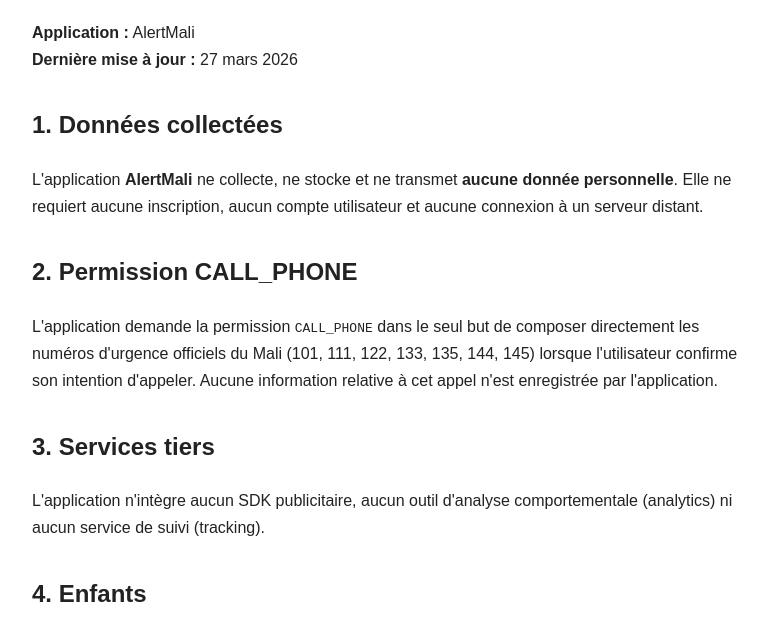
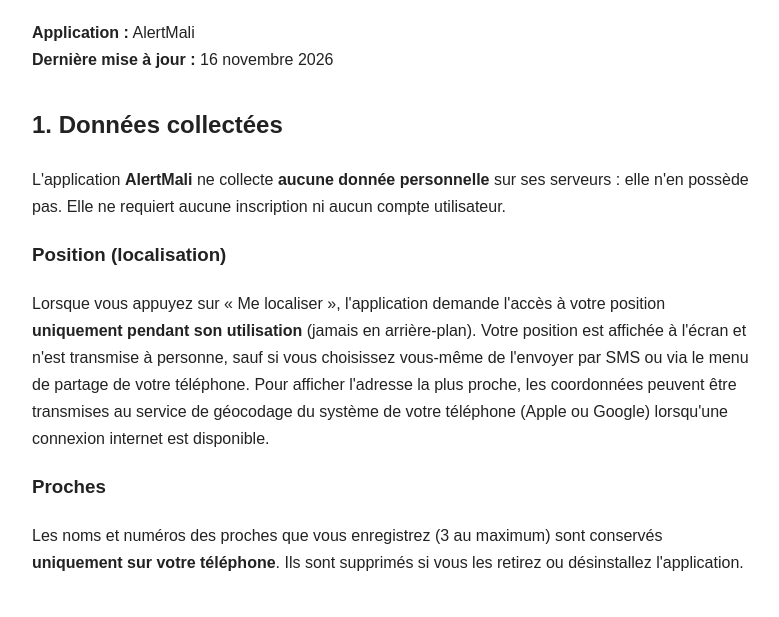
Before and after one commit to ibkdev1/numeros-urgence-mali-privacy, a plain HTML site: page index.html in a window 1280 px wide. Shown: the part 97-714 px from the top of the page, without its empty margins (248-1027 px from the left). Drawn offline with Linux system fonts and the light colour scheme.

Commit message:
Update privacy policy for AlertMali 1.1.0 (location, contacts)

```diff
--- a/index.html
+++ b/index.html
@@ -13,13 +13,30 @@
 <body>
   <h1>Politique de Confidentialité</h1>
   <p><strong>Application :</strong> AlertMali<br/>
-     <strong>Dernière mise à jour :</strong> 27 mars 2026</p>
+     <strong>Dernière mise à jour :</strong> 16 novembre 2026</p>
 
   <h2>1. Données collectées</h2>
   <p>
-    L'application <strong>AlertMali</strong> ne collecte, ne stocke et ne transmet
-    <strong>aucune donnée personnelle</strong>. Elle ne requiert aucune inscription, aucun compte
-    utilisateur et aucune connexion à un serveur distant.
+    L'application <strong>AlertMali</strong> ne collecte <strong>aucune donnée personnelle</strong>
+    sur ses serveurs : elle n'en possède pas. Elle ne requiert aucune inscription ni aucun compte
+    utilisateur.
+  </p>
+
+  <h3>Position (localisation)</h3>
+  <p>
+    Lorsque vous appuyez sur « Me localiser », l'application demande l'accès à votre position
+    <strong>uniquement pendant son utilisation</strong> (jamais en arrière-plan). Votre position
+    est affichée à l'écran et n'est transmise à personne, sauf si vous choisissez vous-même de
+    l'envoyer par SMS ou via le menu de partage de votre téléphone. Pour afficher l'adresse la plus
+    proche, les coordonnées peuvent être transmises au service de géocodage du système de votre
+    téléphone (Apple ou Google) lorsqu'une connexion internet est disponible.
+  </p>
+
+  <h3>Proches</h3>
+  <p>
+    Les noms et numéros des proches que vous enregistrez (3 au maximum) sont conservés
+    <strong>uniquement sur votre téléphone</strong>. Ils sont supprimés si vous les retirez ou
+    désinstallez l'application.
   </p>
 
   <h2>2. Permission CALL_PHONE</h2>
@@ -39,7 +56,7 @@
   <h2>4. Enfants</h2>
   <p>
     L'application est destinée à tous les publics, y compris les mineurs, dans un but de
-    sécurité publique. Aucune donnée n'étant collectée, elle est conforme aux réglementations
+    sécurité publique. Aucune donnée n'étant collectée par l'éditeur, elle est conforme aux réglementations
     relatives à la protection des mineurs en ligne (COPPA, RGPD).
   </p>
 
```
